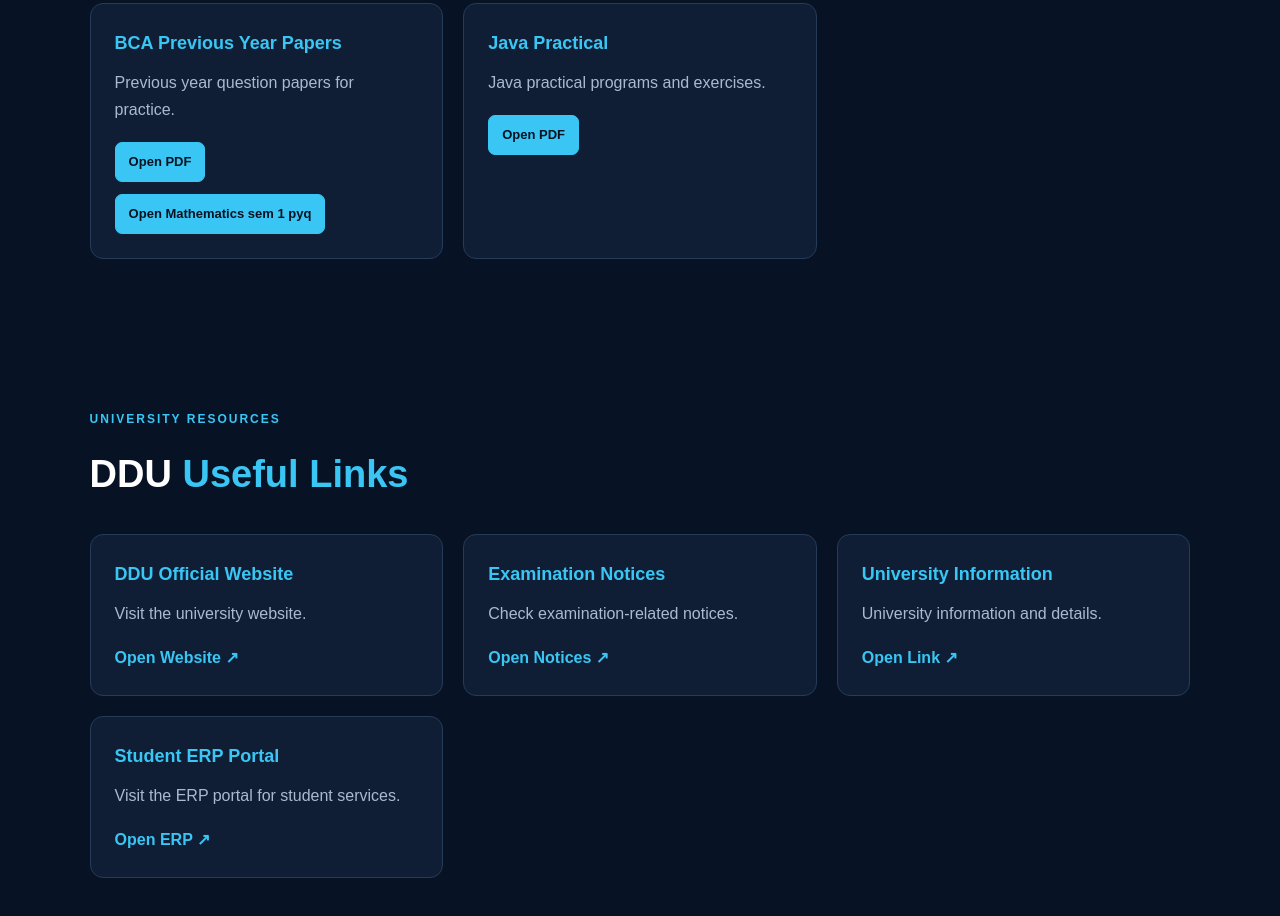
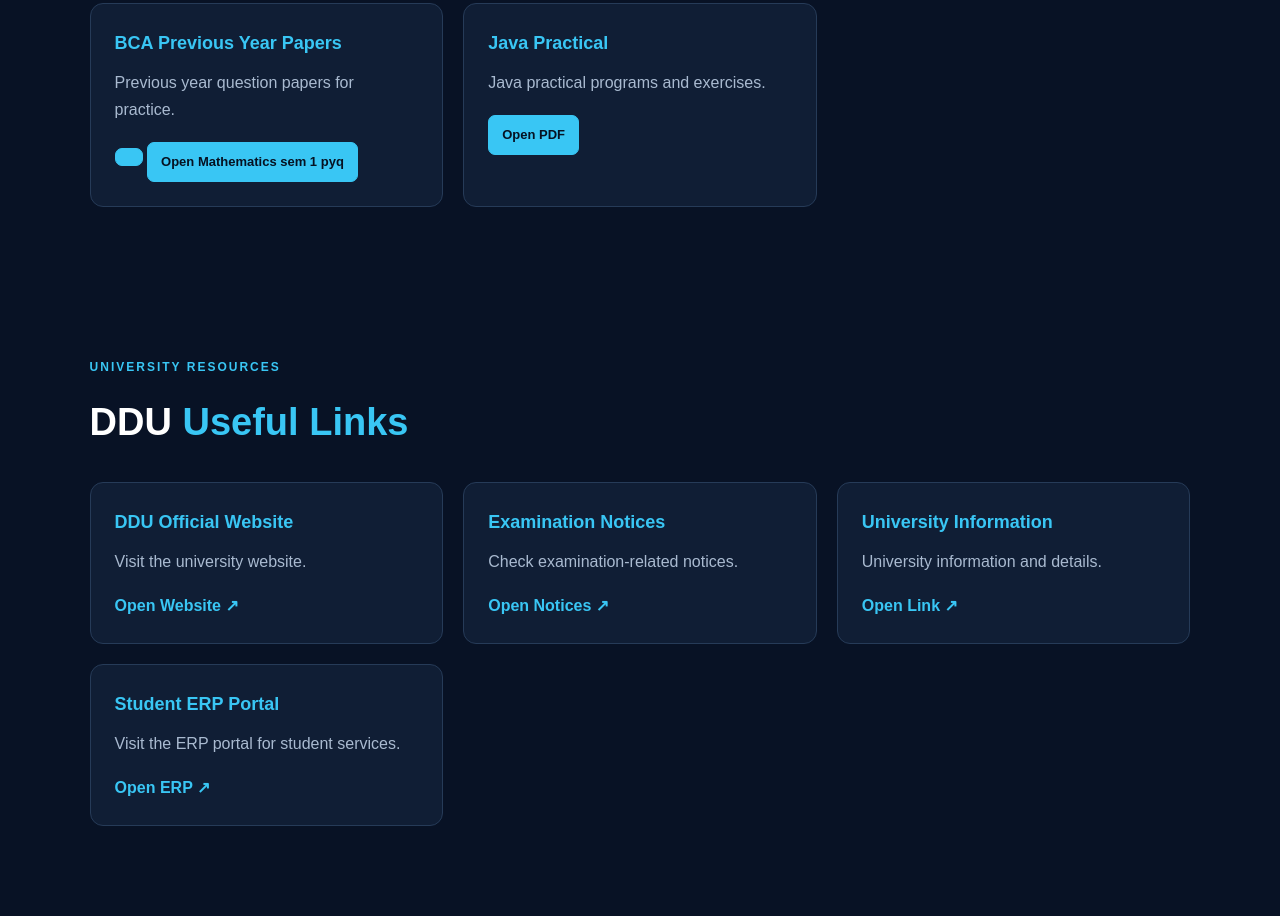
Before and after one commit to anishpal8858/anish-portfolio, a plain HTML site: page index.html in a window 1280 px wide. Shown: the part 3210-4126 px from the top of the page. Drawn offline with Linux system fonts and the light colour scheme.

Commit message:
Update index.html

```diff
--- a/index.html
+++ b/index.html
@@ -202,7 +202,7 @@
       <article class="card pdf-card" data-category="other">
         <h3>BCA Previous Year Papers</h3>
         <p>Previous year question papers for practice.</p>
-        <a class="btn small" href="pdfs/BCA_PYQ.pdf" target="_blank">Open PDF</a>
+        <a class="btn small" href="pdfs/BCA_PYQ.pdf" target="_blank"></a>
          <a class="btn small" href="./math-sem1.pdf" target="_blank">
   Open Mathematics sem 1 pyq
 </a>
```
